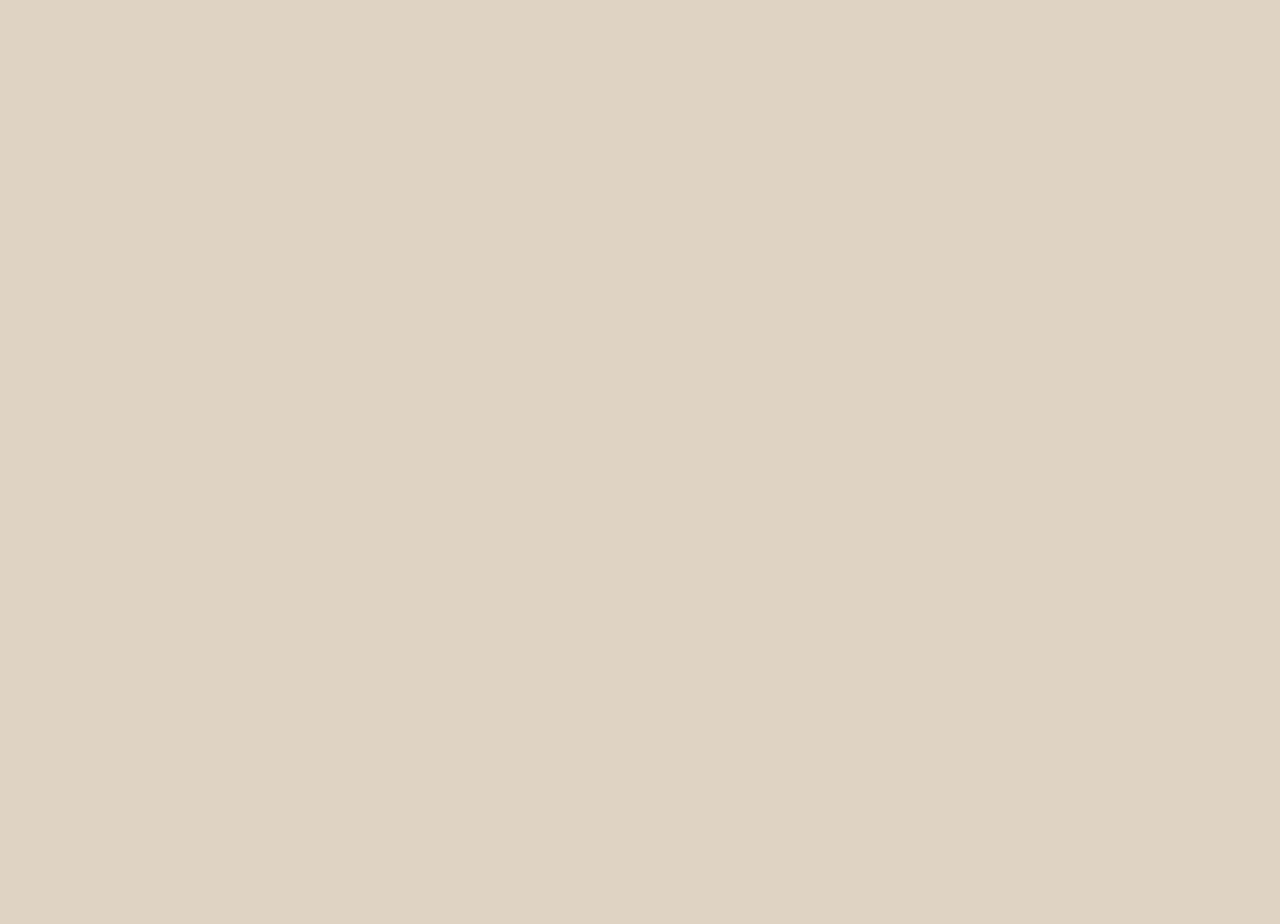
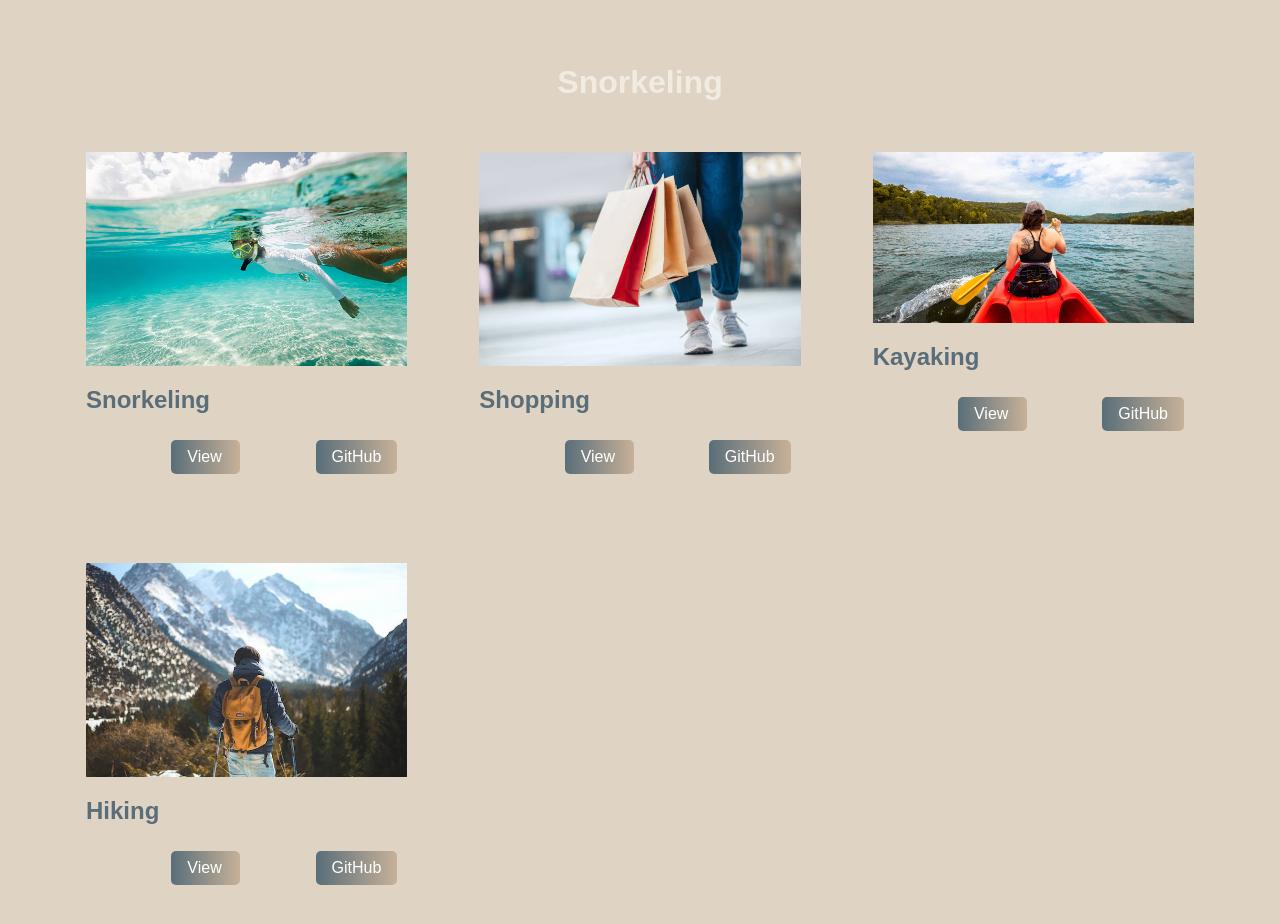
Before and after one commit to tonialtendorf/planner-thrifty-travel, a React (Create React App) app in the folder client/: page /activities in a window 1280 px wide. Before the commit this address had no page. Shown: the top 924 px of the page. Before the commit the page ends 800 px from the top, so only its background shows below. Built offline with nearby package versions, Linux system fonts and the light colour scheme.

Commit message:
added ActivitiesContent

```diff
--- a/client/src/App.js
+++ b/client/src/App.js
@@ -1,6 +1,6 @@
 import './App.css';
 import Contact from './Components/Contact'
-import Activities from './Components/Activities';
+import Activities from './Components/Activities/ActivitiesContent';
 import Home from './Components/Home'
 import Calendar from './Components/Calendar'
 import React from 'react';
@@ -13,8 +13,8 @@ function App() {
   <>
     <Routes>
       <Route path="/" element={<Home />} />
-      {/* <Route path="/activities" element={<Activities />} />
-      <Route path="/calendar" element={<Calendar />} />*/}
+      <Route path="/activities" element={<Activities />} />
+      {/* <Route path="/calendar" element={<Calendar />} /> */}
       <Route path="/contact" element={<Contact />} />
     </Routes>
   </>
--- /dev/null
+++ b/client/src/Components/Activities/ActivitiesContent.js
@@ -0,0 +1,49 @@
+import React from 'react';
+import './ActivitiesStyle.css'
+import { NavLink } from 'react-router-dom'
+import snorkelingImage from '../assets/snorkeling.jpg'
+import hikingImage from '../assets/hiking.jpeg'
+import kayakingImage from '../assets/kayaking.jpg'
+import shoppingImage from '../assets/shopping.jpg'
+
+const ActivitiesContent = () => {
+    return <div className="work-container">
+        <h1 className="activity-heading">Snorkeling</h1>
+        <div className="activity-container">
+            <div className="activity-card">
+                <img src={snorkelingImage} alt="img1" />
+                <h2 className="activity-title">Snorkeling</h2>
+                <div className="btn-git">
+                    <NavLink to ="https://tonialtendorf.github.io/Thrifty-Travel/" className="btn">View</NavLink>
+                    <NavLink to ="https://github.com/tonialtendorf/Thrifty-Travel" className="btn">GitHub</NavLink>
+                </div>
+            </div>
+            <div className="activity-card">
+                <img src={shoppingImage} alt="img1" />
+                <h2 className="activity-title">Shopping</h2>
+                <div className="btn-git">
+                    <NavLink to ="https://shopping-list.herokuapp.com/" className="btn">View</NavLink>
+                    <NavLink to ="https://github.com/tferraro517/Shopping_List_Project" className="btn">GitHub</NavLink>
+                </div>
+            </div>
+            <div className="activity-card">
+                <img src={kayakingImage} alt="img3" />
+                <h2 className="activity-title">Kayaking</h2>
+                <div className="btn-git">
+                    <NavLink to ="https://tonialtendorf.github.io/Challenge-6-WeatherApp/" className="btn">View</NavLink>
+                    <NavLink to ="https://github.com/tonialtendorf/Challenge-6-WeatherApp" className="btn">GitHub</NavLink>
+                </div>
+            </div>
+            <div className="activity-card">
+                <img src={hikingImage} alt="img4" />
+                <h2 className="activity-title">Hiking</h2>
+                <div className="btn-git">
+                    <NavLink to ="https://tonialtendorf.github.io/Module-3-Password-Generator/" className="btn">View</NavLink>
+                    <NavLink to ="https://github.com/tonialtendorf/Module-3-Password-Generator" className="btn">GitHub</NavLink>
+                </div>
+            </div>
+        </div>
+    </div>
+}
+
+export default ActivitiesContent;
--- a/client/src/Components/Activities/index.js
+++ b/client/src/Components/Activities/index.js
@@ -1,49 +1,16 @@
 import React from 'react';
-import './ActivitiesStyle.css'
-import { NavLink } from 'react-router-dom'
-import snorkelingImage from '../assets/snorkeling.jpg'
-import hikingImage from '../assets/hiking.jpeg'
-import kayakingImage from '../assets/kayaking.jpg'
-import shoppingImage from '../assets/shopping.jpg'
+import Navigation from "../Navigation"
+// import Footer from '../Footer'
+import ActivitiesContent from './ActivitiesContent';
 
 const Activities = () => {
-    return <div className="work-container">
-        <h1 className="activity-heading">Snorkeling</h1>
-        <div className="activity-container">
-            <div className="activity-card">
-                <img src={snorkelingImage} alt="img1" />
-                <h2 className="activity-title">Snorkeling</h2>
-                <div className="btn-git">
-                    <NavLink to ="https://tonialtendorf.github.io/Thrifty-Travel/" className="btn">View</NavLink>
-                    <NavLink to ="https://github.com/tonialtendorf/Thrifty-Travel" className="btn">GitHub</NavLink>
-                </div>
-            </div>
-            <div className="activity-card">
-                <img src={shoppingImage} alt="img1" />
-                <h2 className="activity-title">Shopping</h2>
-                <div className="btn-git">
-                    <NavLink to ="https://shopping-list.herokuapp.com/" className="btn">View</NavLink>
-                    <NavLink to ="https://github.com/tferraro517/Shopping_List_Project" className="btn">GitHub</NavLink>
-                </div>
-            </div>
-            <div className="activity-card">
-                <img src={kayakingImage} alt="img3" />
-                <h2 className="activity-title">Kayaking</h2>
-                <div className="btn-git">
-                    <NavLink to ="https://tonialtendorf.github.io/Challenge-6-WeatherApp/" className="btn">View</NavLink>
-                    <NavLink to ="https://github.com/tonialtendorf/Challenge-6-WeatherApp" className="btn">GitHub</NavLink>
-                </div>
-            </div>
-            <div className="activity-card">
-                <img src={hikingImage} alt="img4" />
-                <h2 className="activity-title">Hiking</h2>
-                <div className="btn-git">
-                    <NavLink to ="https://tonialtendorf.github.io/Module-3-Password-Generator/" className="btn">View</NavLink>
-                    <NavLink to ="https://github.com/tonialtendorf/Module-3-Password-Generator" className="btn">GitHub</NavLink>
-                </div>
-            </div>
-        </div>
+    return (
+    <div>
+        <Navigation />
+        <ActivitiesContent />
+        {/* <Footer /> */}
     </div>
+    )
 }
 
 export default Activities;
```
